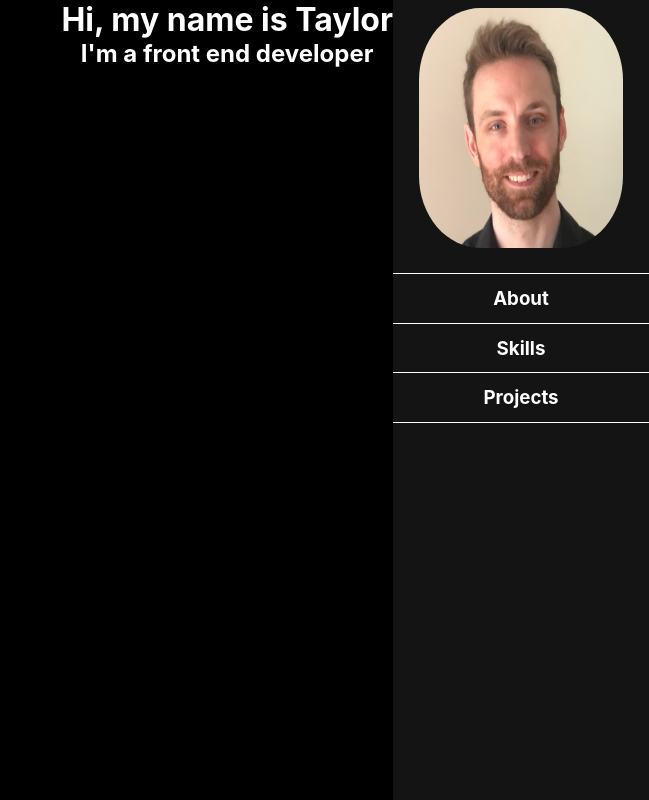
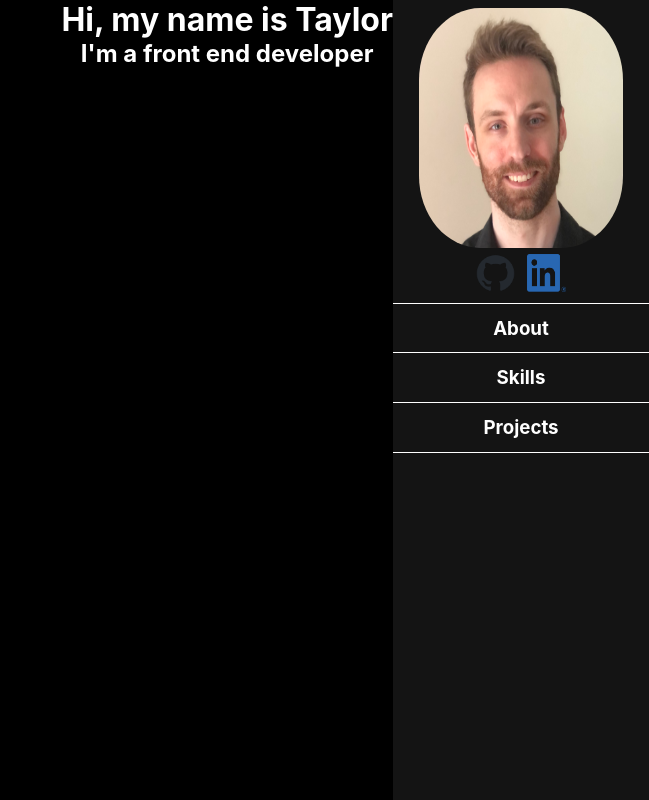
Before and after one commit to TBN00/Portfolio, a React (Create React App) app: page / in a window 1280 px wide. Shown: the whole page, without its empty margins (631-1280 px from the left). Built offline with nearby package versions, Linux system fonts and the light colour scheme.

Commit message:
icon links

```diff
--- a/src/App.css
+++ b/src/App.css
@@ -25,7 +25,7 @@
   height: 30%;
   border-radius: 30%;
   margin-top: 3%;
-  margin-bottom: 10%;
+
 }
 .menuButtons {
   width: 100%;
@@ -34,6 +34,11 @@
   padding-top: 5%;
   padding-bottom: 5%;
   user-select: none;
+}
+.icons {
+  display: flex;
+  justify-content: center;
+  width: 100%;
 }
 
 
--- a/src/Components/Menu.js
+++ b/src/Components/Menu.js
@@ -1,17 +1,27 @@
 
-export const Menu = ({setButtonState}) => {
+export const Menu = ({ setButtonState }) => {
 
 
     return (
         <div className="menuBar">
-                <img className="headshot" src='assets/IMG_8003.jpg'/>
+            <img className="headshot" src='assets/IMG_8003.jpg' />
+
+            <div className="icons">
+            <a href="https://github.com/TBN00">
+                <img style={{width: "3vw", height: "3vw", padding: ".5vw"}} src="assets/github-mark.png"/>
+            </a>
+            <a href="https://www.linkedin.com/in/taylor-nelson00/">
+                <img style={{width: "3vw", height: "3vw", padding: ".5vw"}} src="assets/LI-In-Bug.png"/>
+            </a>
+            </div>
+
             <div onClick={() => setButtonState('About')} className="menuButtons">
                 <h3>About</h3>
             </div>
             <div onClick={() => setButtonState('Skills')} className="menuButtons">
                 <h3>Skills</h3>
             </div>
-                <div style={{borderBottomWidth: 1, borderBottomColor: "white", borderBottomStyle: "solid"}} onClick={() => setButtonState('Projects')} className="menuButtons">
+            <div style={{ borderBottomWidth: 1, borderBottomColor: "white", borderBottomStyle: "solid" }} onClick={() => setButtonState('Projects')} className="menuButtons">
                 <h3>Projects</h3>
             </div>
         </div>
```
Also changed, not shown: public/assets/LI-In-Bug.png (added), public/assets/github-mark.png (added). Lines whose indentation alone changed are shown as unchanged.
